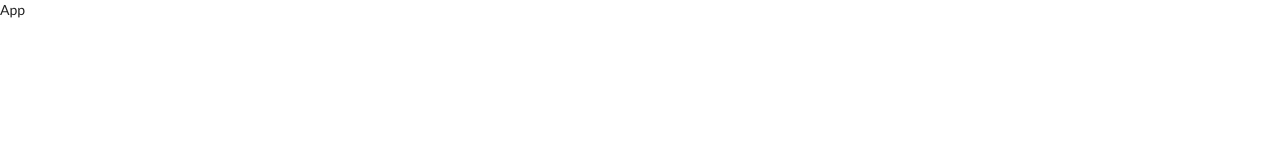
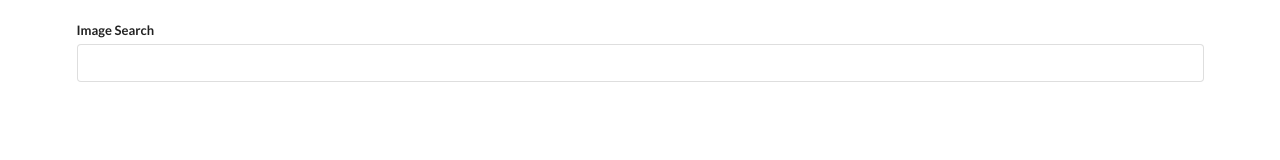
Before and after one commit to kosuke-17/pixabay, a React (Create React App) app: page / in a window 1280 px wide. Shown: the top 160 px of the page. Built offline with nearby package versions, Linux system fonts and the light colour scheme.

Commit message:
検索フォームの作成

```diff
--- a/src/App.js
+++ b/src/App.js
@@ -1,10 +1,15 @@
 import React from 'react'
+import SearchBar from './components/SearchBar'
 
 const App = () => {
+    const onSearchSubmit = (term) => {
+      console.log(term);
+    };
   return (
-  <div>
-    <p>App</p>
-  </div>)
-}
+  <div className="ui container" style={{ marginTop: '20px' }}>
+    <SearchBar onSubmit={onSearchSubmit} />
+  </div>
+  );
+};
 
 export default App;
--- /dev/null
+++ b/src/components/SearchBar.js
@@ -0,0 +1,25 @@
+import React, { useState } from 'react';
+
+const SearchBar = ({ onSubmit }) => {
+  const [term, setTerm] = useState('');
+  const onFormSubmit = (event) => {
+    event.preventDefault();
+    onSubmit(term);
+  }
+  return (
+    <form onSubmit={onFormSubmit} className="ui form">
+      <div className="field">
+        <label>Image Search</label>
+      <input
+        type="text"
+        name="search"
+        placeholder=""
+        value={term}
+        onChange={(event) => {
+          setTerm(event.target.value)}} />
+      </div>
+    </form>
+  );
+};
+
+export default SearchBar;
```
